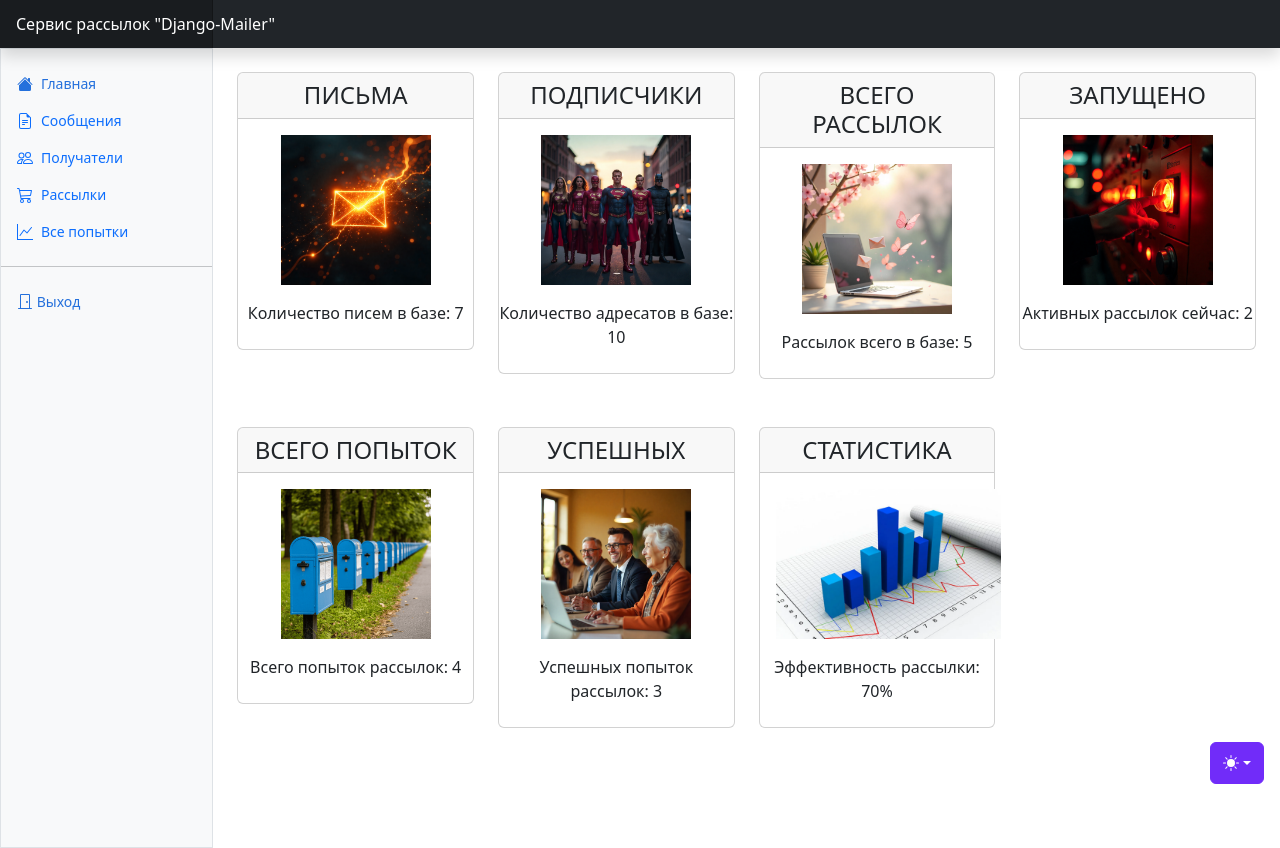
After one commit to Vadimko4/mailing_list_service, a Django app: page / in a window 1280 px wide. The commit adds this page. Run offline with Django 5.2, Linux system fonts and the light colour scheme; the visitor is signed in with stand-in values (Sample User, id 1); some libraries are stand-ins or nearby versions.

Commit message:
make main page

```diff
--- a/config/urls.py
+++ b/config/urls.py
@@ -19,7 +19,10 @@ from django.conf.urls.static import static
 from django.contrib import admin
 from django.urls import include, path
 
+from users.views import IndexView
+
 urlpatterns = [
-    path('admin/', admin.site.urls),
-    path('users/', include('users.urls', namespace='users')),
-] + static(settings.MEDIA_URL, document_root= settings.MEDIA_ROOT)
+                  path('admin/', admin.site.urls),
+                  path('', IndexView.as_view(), name='home'),
+                  path('users/', include('users.urls', namespace='users')),
+              ] + static(settings.MEDIA_URL, document_root=settings.MEDIA_ROOT)
--- /dev/null
+++ b/users/templates/index.html
@@ -0,0 +1,84 @@
+{% extends 'users/base.html' %}
+{% block content %}
+<div class="row">
+    <div class="col-3 mt-4">
+        <div class="card mb-4 box-shadow">
+            <div class="card-header">
+                <h4 class="my-0 font-weight-normal text-center">ПИСЬМА</h4>
+            </div>
+            <div class="card-body" align="center">
+                <img src="/media/img/Писем.png" alt="письма" height="150">
+            </div>
+            <h9 class="my-0 font-weight-normal text-center mb-4">Количество писем в базе: 7</h9>
+        </div>
+    </div>
+    <div class="col-3 mt-4">
+        <div class="card mb-4 box-shadow">
+            <div class="card-header">
+                <h4 class="my-0 font-weight-normal text-center">ПОДПИСЧИКИ</h4>
+            </div>
+            <div class="card-body" align="center">
+                <img src="/media/img/Получатели рассылок.png" alt="подписчики" height="150">
+            </div>
+            <h9 class="my-0 font-weight-normal text-center mb-4">Количество адресатов в базе: 10</h9>
+        </div>
+    </div>
+    <div class="col-3 mt-4">
+        <div class="card mb-4 box-shadow">
+            <div class="card-header">
+                <h4 class="my-0 font-weight-normal text-center">ВСЕГО РАССЫЛОК</h4>
+            </div>
+            <div class="card-body" align="center">
+                <img src="/media/img/Всего рассылок.png" alt="всего рассылок" height="150">
+            </div>
+            <h9 class="my-0 font-weight-normal text-center mb-4">Рассылок всего в базе: 5</h9>
+        </div>
+    </div>
+    <div class="col-3 mt-4">
+        <div class="card mb-4 box-shadow">
+            <div class="card-header">
+                <h4 class="my-0 font-weight-normal text-center">ЗАПУЩЕНО</h4>
+            </div>
+            <div class="card-body" align="center">
+                <img src="/media/img/запущенные рассылки.png" alt="запущенные рассылки" height="150">
+            </div>
+            <h9 class="my-0 font-weight-normal text-center mb-4">Активных рассылок сейчас: 2</h9>
+        </div>
+    </div>
+</div>
+<div class="row">
+    <div class="col-3 mt-4">
+        <div class="card mb-4 box-shadow">
+            <div class="card-header">
+                <h4 class="my-0 font-weight-normal text-center">ВСЕГО ПОПЫТОК</h4>
+            </div>
+            <div class="card-body" align="center">
+                <img src="/media/img/Попыток рассылок.png" alt="все попытки" height="150">
+            </div>
+            <h9 class="my-0 font-weight-normal text-center mb-4">Всего попыток рассылок: 4</h9>
+        </div>
+    </div>
+    <div class="col-3 mt-4">
+        <div class="card mb-4 box-shadow">
+            <div class="card-header">
+                <h4 class="my-0 font-weight-normal text-center">УСПЕШНЫХ</h4>
+            </div>
+            <div class="card-body" align="center">
+                <img src="/media/img/Успешных попыток.png" alt="успешные попытки" height="150">
+            </div>
+            <h9 class="my-0 font-weight-normal text-center mb-4">Успешных попыток рассылок: 3</h9>
+        </div>
+    </div>
+    <div class="col-3 mt-4">
+        <div class="card mb-4 box-shadow">
+            <div class="card-header">
+                <h4 class="my-0 font-weight-normal text-center">СТАТИСТИКА</h4>
+            </div>
+            <div class="card-body" align="center">
+                <img src="/media/img/статистика.png" alt="статистика" height="150">
+            </div>
+            <h9 class="my-0 font-weight-normal text-center mb-4">Эффективность рассылки: 70%</h9>
+        </div>
+    </div>
+</div>
+{% endblock %}
--- a/users/templates/users/includes/inc_menu_main.html
+++ b/users/templates/users/includes/inc_menu_main.html
@@ -13,6 +13,7 @@
                     aria-label="Close"></button>
         </div>
         <div class="offcanvas-body d-md-flex flex-column p-0 pt-lg-3 overflow-y-auto">
+            {% if user.is_authenticated %}
             <ul class="nav flex-column">
                 <li class="nav-item"><a class="nav-link d-flex align-items-center gap-2 active"
                                         aria-current="page" href="#">
@@ -47,6 +48,7 @@
                     Все попытки
                 </a></li>
             </ul>
+            {% endif %}
             <hr class="my-3">
             <ul class="nav flex-column mb-auto">
                 {% if user.is_authenticated %}
--- a/users/urls.py
+++ b/users/urls.py
@@ -1,7 +1,7 @@
 from django.contrib.auth.views import LoginView, LogoutView
 from django.urls import path
 from users.apps import UsersConfig
-from users.views import UserCreateView, email_verification
+from users.views import UserCreateView, email_verification, IndexView
 
 app_name = UsersConfig.name
 
@@ -9,5 +9,5 @@ urlpatterns = [
     path('login/', LoginView.as_view(template_name="login.html"), name='login'),
     path('logout/', LogoutView.as_view(next_page=''), name='logout'),
     path('register/', UserCreateView.as_view(), name='register'),
-    path('email-confirm/<str:token>/', email_verification, name='email-confirm')
+    path('email-confirm/<str:token>/', email_verification, name='email-confirm'),
 ]
--- a/users/views.py
+++ b/users/views.py
@@ -1,9 +1,11 @@
 import secrets
 
+from django.contrib.auth.mixins import LoginRequiredMixin
 from django.core.mail import send_mail
 from django.shortcuts import render, get_object_or_404, redirect
 from django.urls import reverse_lazy, reverse
-from django.views.generic import CreateView
+from django.views import View
+from django.views.generic import CreateView, TemplateView
 
 from config.settings import EMAIL_HOST_USER
 from users.forms import UserRegisterForm
@@ -37,3 +39,7 @@ def email_verification(request, token):
     user.is_active = True
     user.save()
     return redirect(reverse("users:login"))
+
+
+class IndexView(LoginRequiredMixin, TemplateView):
+    template_name = 'index.html'
```
Also changed, not shown: media/img/Всего рассылок.png (added), media/img/Писем.png (added), media/img/Получатели рассылок.png (added), media/img/Попыток рассылок.png (added), media/img/Успешных попыток.png (added), media/img/запущенные рассылки.png (added), media/img/статистика.png (added), media/users/avatars/Вадим_Кочергин_-_для_Инстаграм.JPG (added).
